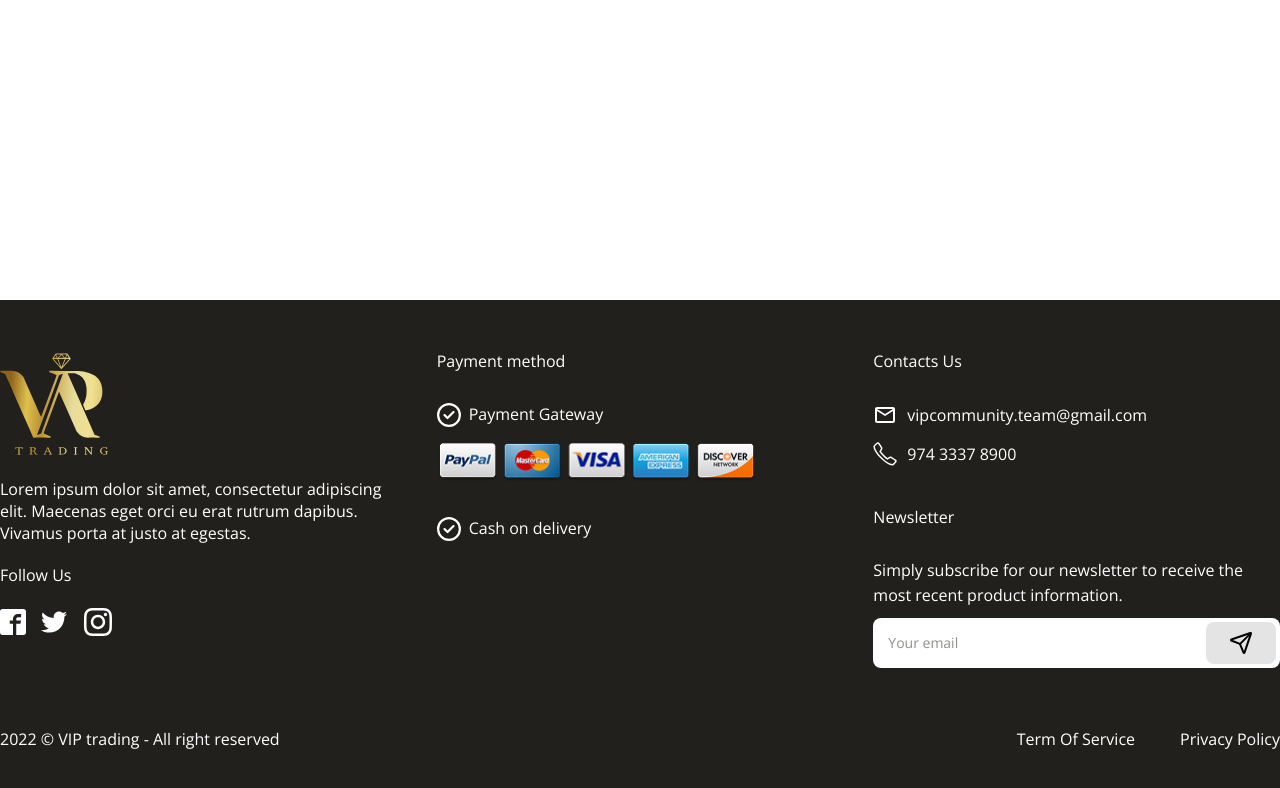
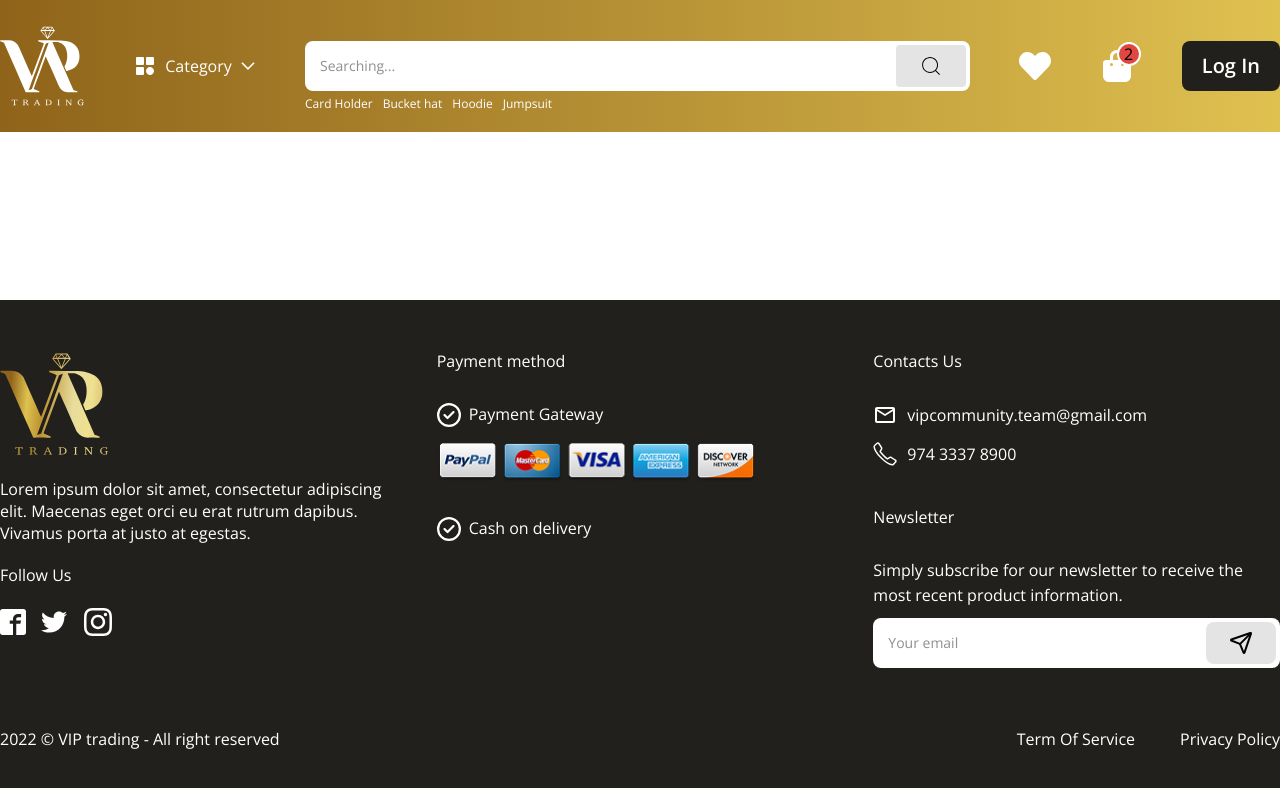
Before and after one commit to SaMaks90/store-multibrand, a Next.js app: page / in a window 1280 px wide. Shown: the top 788 px of the page. Built offline with nearby package versions, Linux system fonts and the light colour scheme.

Commit message:
Created new components Button and Header

```diff
--- a/src/app/globals.css
+++ b/src/app/globals.css
@@ -6,7 +6,6 @@
 ::backdrop,
 ::file-selector-button {
     box-sizing: border-box;
-    border: 0 solid;
 }
 
 h1,
--- a/src/app/layout.tsx
+++ b/src/app/layout.tsx
@@ -3,6 +3,7 @@ import { ReactNode } from "react";
 import { Open_Sans } from "next/font/google";
 import "./globals.css";
 import Footer from "@/components/Footer";
+import Header from "@/components/Header";
 
 interface IRootLayoutProps {
   readonly children: ReactNode;
@@ -22,6 +23,7 @@ const RootLayout = ({ children }: IRootLayoutProps) => {
   return (
     <html lang="en" className={openSans.className}>
       <body className={"flex flex-col min-h-screen"}>
+        <Header />
         <main className={"flex-grow"}>{children}</main>
         <Footer />
       </body>
--- /dev/null
+++ b/src/components/Button.tsx
@@ -0,0 +1,41 @@
+interface IButtonProps {
+  label: string;
+}
+
+const PrimaryButton = ({ label }: IButtonProps) => {
+  return (
+    <button
+      className={
+        "bg-(--dark) text-(--white) py-12 px-20 rounded-[8px] font-semibold text-2xl cursor-pointer"
+      }
+    >
+      {label}
+    </button>
+  );
+};
+
+const SecondaryButton = ({ label }: IButtonProps) => {
+  return (
+    <button
+      className={
+        "text-(--dark) py-12 px-20 rounded-[8px] font-semibold text-2xl cursor-pointer border-1 border-(--dark)"
+      }
+    >
+      {label}
+    </button>
+  );
+};
+
+const SecondaryButtonWithoutBorder = ({ label }: IButtonProps) => {
+  return (
+    <button
+      className={
+        "text-(--dark) py-12 px-20 rounded-[8px] font-semibold text-2xl cursor-pointer"
+      }
+    >
+      {label}
+    </button>
+  );
+};
+
+export { PrimaryButton, SecondaryButton, SecondaryButtonWithoutBorder };
--- /dev/null
+++ b/src/components/Header.tsx
@@ -0,0 +1,106 @@
+import { BiSolidCategory } from "react-icons/bi";
+import { MdArrowForwardIos } from "react-icons/md";
+import { CiSearch } from "react-icons/ci";
+import { FaHeart } from "react-icons/fa";
+import { FaBagShopping, FaRegCircleUser } from "react-icons/fa6";
+import Link from "next/link";
+import { LogoWhite } from "@/components/Logo";
+import { PrimaryButton } from "@/components/Button";
+
+const Category = () => {
+  return (
+    <section className={"text-(--white) flex flex-row gap-8 cursor-pointer"}>
+      <BiSolidCategory className={"w-24 h-24"} />
+      <span className={"flex flex-row items-center gap-8"}>
+        Category
+        <MdArrowForwardIos className={"rotate-90"} />
+      </span>
+    </section>
+  );
+};
+
+const Searching = () => {
+  return (
+    <section className={"flex w-665 relative"}>
+      <input
+        type={"text"}
+        className={
+          "w-full bg-(--white) rounded-[8px] text-sm text-(--dark) p-15 outline-none focus:outline-none"
+        }
+        placeholder={"Searching..."}
+      />
+      <button
+        className={
+          "absolute bg-(--light) w-70 h-42 top-4 right-4 rounded-[4px] flex items-center justify-center cursor-pointer"
+        }
+      >
+        <CiSearch className={"w-24 h-24"} />
+      </button>
+    </section>
+  );
+};
+
+const HistorySearching = () => {
+  return (
+    <ul className={"absolute top-55"}>
+      <li className={"flex flex-row gap-10"}>
+        <Link href="/" className={"text-(--white) text-xs"}>
+          Card Holder
+        </Link>
+        <Link href="/" className={"text-(--white) text-xs"}>
+          Bucket hat
+        </Link>
+        <Link href="/" className={"text-(--white) text-xs"}>
+          Hoodie
+        </Link>
+        <Link href="/" className={"text-(--white) text-xs"}>
+          Jumpsuit
+        </Link>
+      </li>
+    </ul>
+  );
+};
+
+const Header = () => {
+  const isLogged = false;
+
+  return (
+    <header
+      className={
+        "w-full flex bg-gradient-to-r from-[#8f641a] to-[#dfc150] justify-center"
+      }
+    >
+      <section
+        className={"w-7xl flex flex-row py-24 items-center justify-between"}
+      >
+        <LogoWhite width={"84"} height={"84"} />
+        <Category />
+        <section className={"relative"}>
+          <Searching />
+          <HistorySearching />
+        </section>
+        <FaHeart className={"w-32 h-32 text-(--white)"} />
+        <section className={"relative"}>
+          <FaBagShopping className={"w-32 h-32 text-(--white)"} />
+          <span
+            className={
+              "absolute w-24 h-24 bg-(--status-error) rounded-[50%] flex items-center justify-center left-16 bottom-16 border-2 border-(--white)"
+            }
+          >
+            2
+          </span>
+        </section>
+        {!isLogged && <PrimaryButton label={"Log In"} />}
+        {isLogged && (
+          <section className={"flex flex-row gap-6 items-center"}>
+            <FaRegCircleUser className={"w-32 h-32 text-(--white)"} />
+            <span className={"text-(--white) text-lg"}>User Testing</span>
+            <MdArrowForwardIos className={"rotate-90 text-(--white)"} />
+          </section>
+        )}
+      </section>
+    </header>
+  );
+};
+
+export default Header;
--- a/src/components/Logo.tsx
+++ b/src/components/Logo.tsx
@@ -238,11 +238,11 @@ const LogoBlack = () => {
   );
 };
 
-const LogoWhite = () => {
+const LogoWhite = ({ width, height }: ILogoProps) => {
   return (
     <svg
-      width="191"
-      height="180"
+      width={width ? width : "191"}
+      height={height ? height : "180"}
       viewBox="0 0 191 180"
       fill="none"
       xmlns="http://www.w3.org/2000/svg"
```
